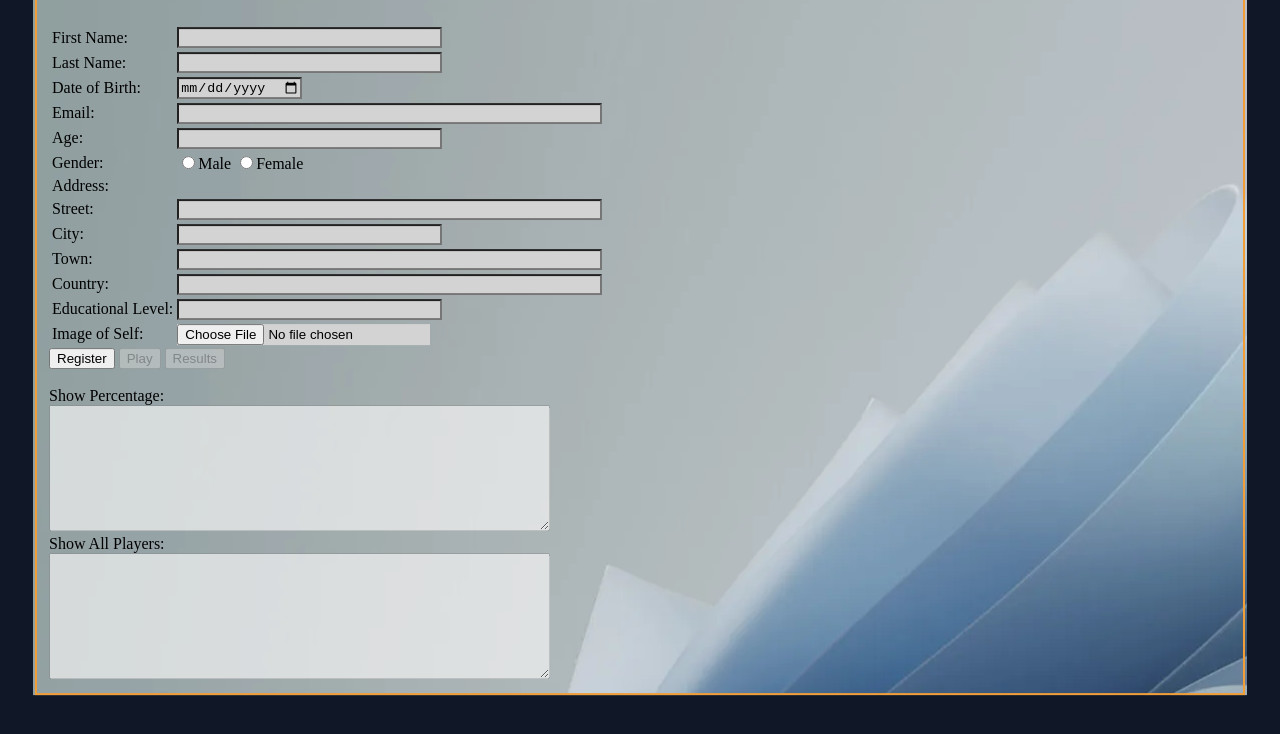
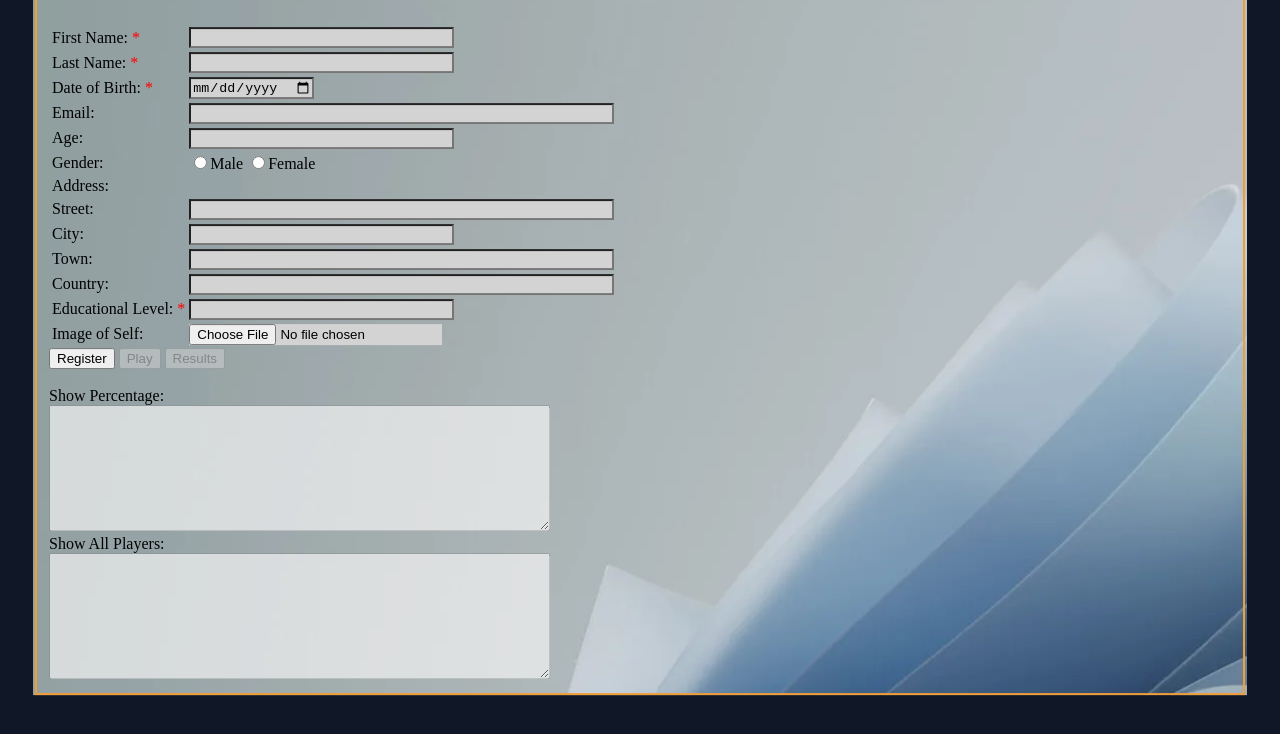
Before and after one commit to cjrdnb/jeopardy, a plain HTML site: page index.html in a window 1280 px wide. Shown: the part 98-832 px from the top of the page. Drawn offline with Linux system fonts and the light colour scheme.

Commit message:
Update style.css

```diff
--- a/style.css
+++ b/style.css
@@ -1,3 +1,8 @@
+.required:after {
+            content:" *";
+            color: red;
+            }
+
 legend{
     text-align: center;
 }
@@ -264,7 +269,6 @@ table{
         width: 100%;
     }
 }
-
-/*td{
-    background-color: #101827;
-}*/
+#showcharts{
+    float: right;
+}
```
